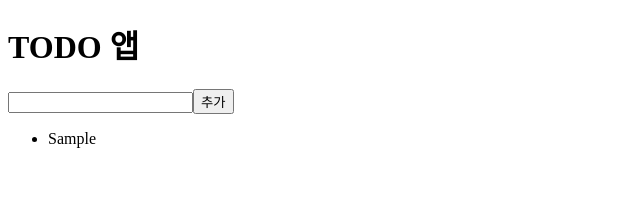
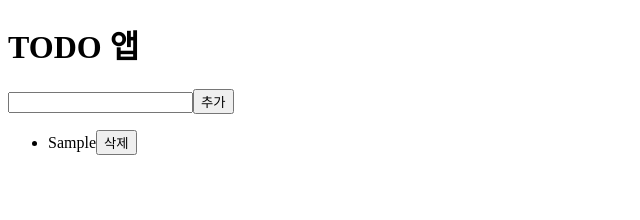
Before and after one commit to jeunh/vue3-todo, a Vue app: page / in a window 1280 px wide. Both pictures are taken after typing "Sample" into the empty fields and a click on the button "추가". Shown: the top 220 px of the page, without its empty margins (0-640 px from the left). Built offline with nearby package versions, Linux system fonts and the light colour scheme.

Commit message:
할일 삭제 기능 구현

```diff
--- a/src/App.vue
+++ b/src/App.vue
@@ -1,7 +1,7 @@
 <template>
   <TodoHeader></TodoHeader>
   <TodoInput @add="addTodoItem"></TodoInput>
-  <TodoList :todoItems="todoItems"></TodoList>
+  <TodoList :todoItems="todoItems" @remove="removeTodoItem"></TodoList>
 </template>
 
 <script>
@@ -38,7 +38,18 @@ export default {
       localStorage.setItem(todo, todo);
     }
 
+    // function removeTodoItem(item, index) {
+    //   todoItems.value.splice(index, 1);
+    //   localStorage.removeItem(item);
+    // }
+
     return { todoItems, addTodoItem }
+  },
+  methods: {
+    removeTodoItem(item, index) {
+      this.todoItems.splice(index, 1);
+      localStorage.removeItem(item);
+    }
   }
 }
 </script>
--- a/src/components/TodoList.vue
+++ b/src/components/TodoList.vue
@@ -1,12 +1,22 @@
 <template>
   <ul>
-    <li v-for="(item, index) in todoItems" :key="index">{{ item }}</li>
+    <li v-for="(item, index) in todoItems" :key="index">
+      <span>{{ item }}</span>
+      <button @click="removeTodo(item, index)">삭제</button>
+    </li>
   </ul>
 </template>
 
 <script>
   export default {
     props: ['todoItems'],
+    setup(props, context) {
+      function removeTodo(item, index) {
+        context.emit('remove', item, index);
+      }
+
+      return { removeTodo }
+    }
   }
 </script>
 
```
